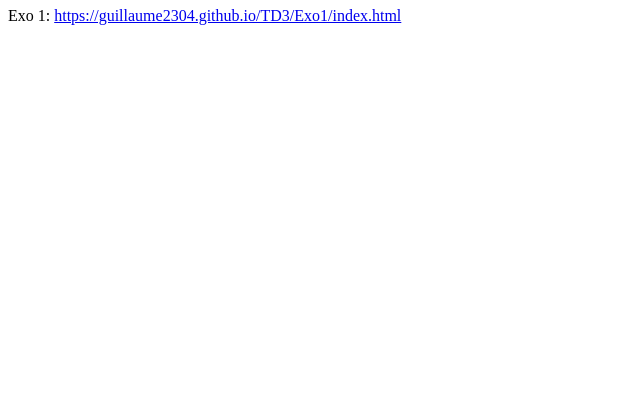
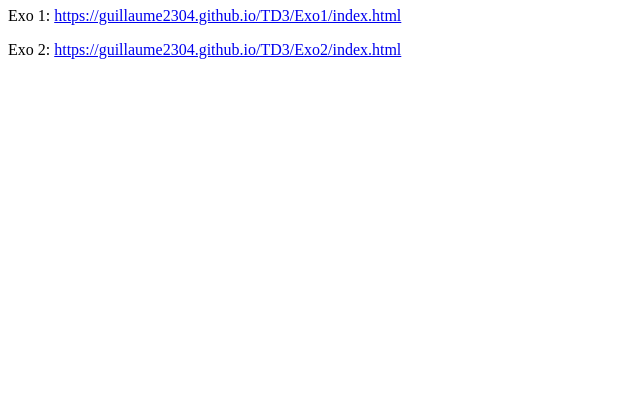
Before and after one commit to Guillaume2304/Guillaume2304.github.io, a plain HTML site: page index.html in a window 1280 px wide. Shown: the part 405-800 px from the top of the page, without its empty margins (0-640 px from the left). Drawn offline with Linux system fonts and the light colour scheme.

Commit message:
lien exo2

```diff
--- a/index.html
+++ b/index.html
@@ -16,5 +16,6 @@
 
         <h1>TD3</h1>
         <p>Exo 1: <a href="https://guillaume2304.github.io/TD3/Exo1/index.html">https://guillaume2304.github.io/TD3/Exo1/index.html</a><br/></p>
+        <p>Exo 2: <a href="https://guillaume2304.github.io/TD3/Exo2/index.html">https://guillaume2304.github.io/TD3/Exo2/index.html</a><br/></p>
 
     </body>
```
